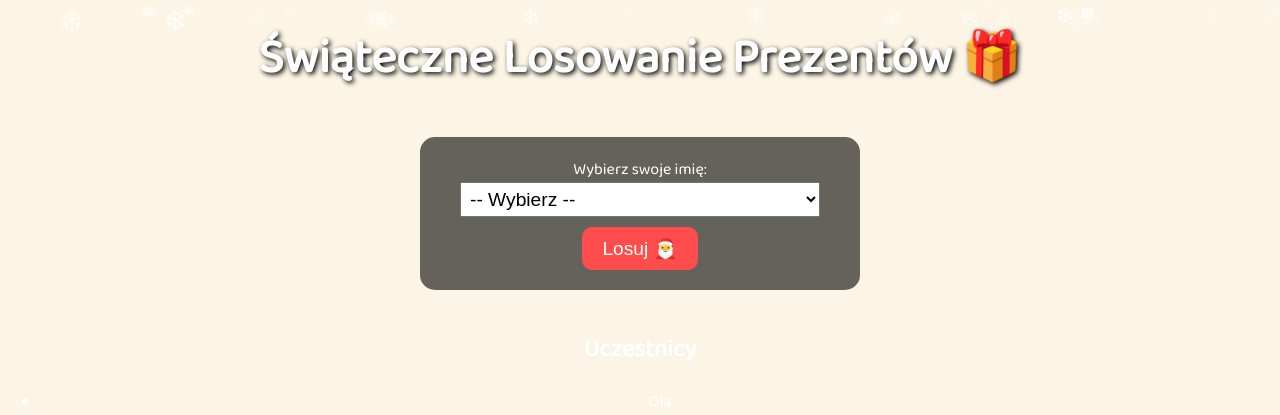
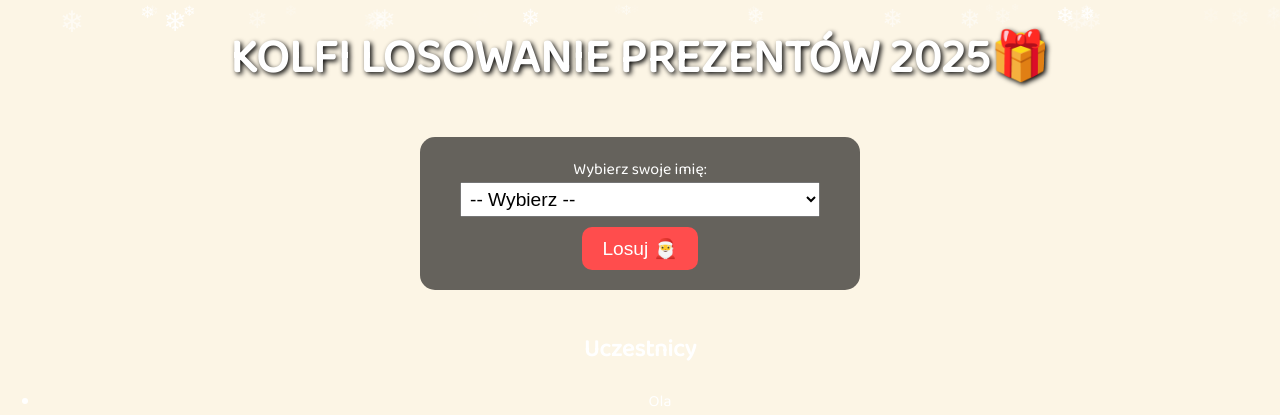
Before and after one commit to Wasett/-wi-ta-Kolfi, a Flask app: page / in a window 1280 px wide. Shown: the top 415 px of the page. Run offline with Flask 3, Linux system fonts and the light colour scheme.

Commit message:
Update index.html

```diff
--- a/templates/index.html
+++ b/templates/index.html
@@ -3,11 +3,11 @@
 <head>
     <meta charset="UTF-8">
     <meta name="viewport" content="width=device-width, initial-scale=1.0">
-    <title>Świąteczne Losowanie Prezentów 🎁</title>
+    <title>KOLFI LOSOWANIE PREZENTÓW 2025🎁</title>
     <link rel="stylesheet" href="{{ url_for('static', filename='style.css') }}">
 </head>
 <body>
-    <h1>Świąteczne Losowanie Prezentów 🎁</h1>
+    <h1>KOLFI LOSOWANIE PREZENTÓW 2025🎁</h1>
 
     <!-- Wyświetlanie komunikatów flash -->
     {% with messages = get_flashed_messages() %}
```
